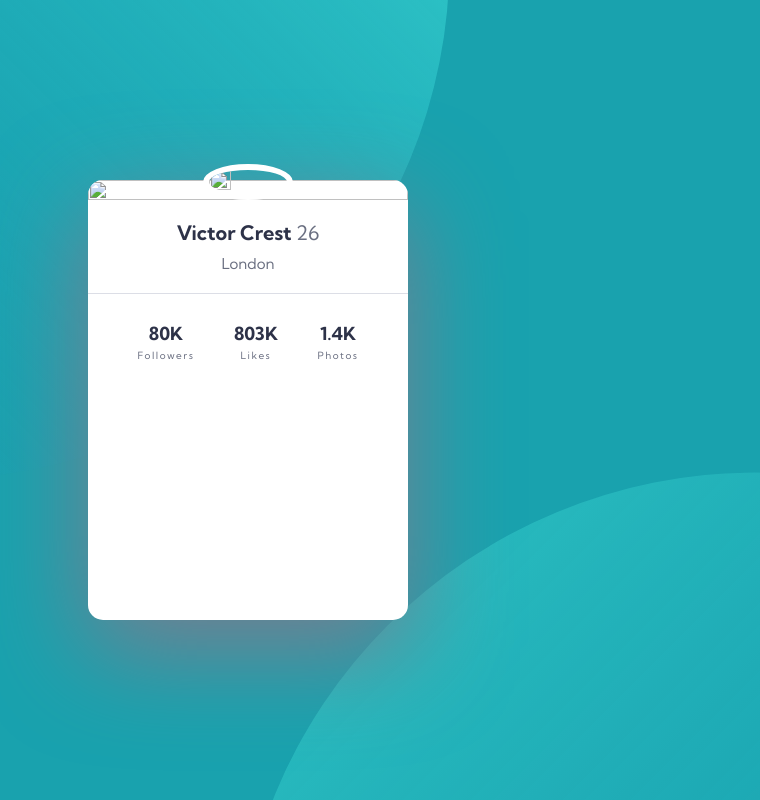
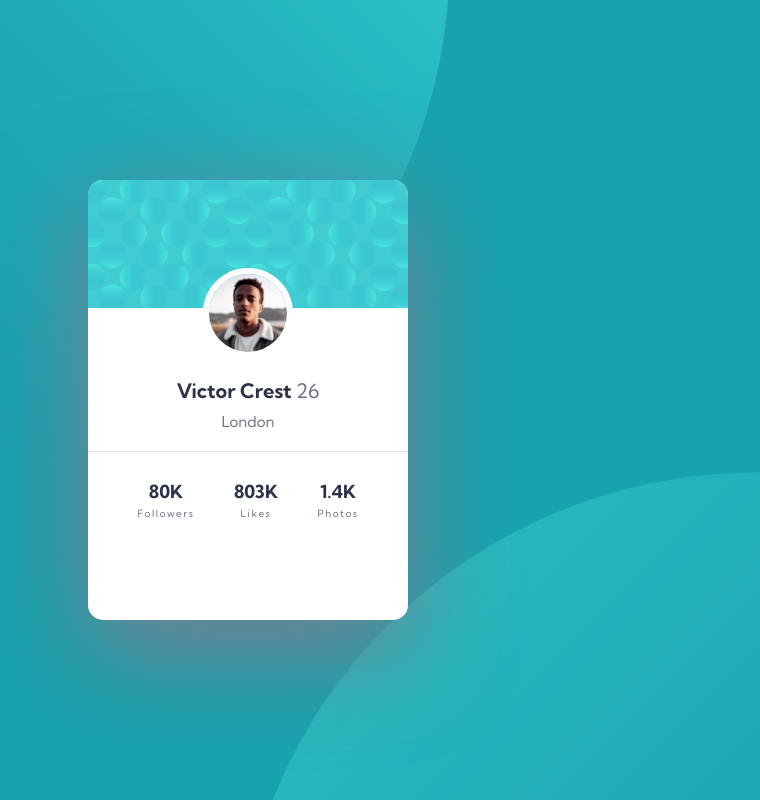
Before and after one commit to iindty/Profile-card-component, a plain HTML site: page index.html in a window 1280 px wide. Shown: the whole page, without its empty margins (392-1152 px from the left). Drawn offline with Linux system fonts and the light colour scheme; the site is published under a folder, as on GitHub Pages, so addresses that start at the root find nothing.

Commit message:
Update index.html

```diff
--- a/index.html
+++ b/index.html
@@ -15,10 +15,10 @@
 <body>
   <div class="container">
     <div class="header">
-      <img class="head" src="/assets/images/bg-pattern-card.svg" alt="">
+      <img class="head" src="./assets/images/bg-pattern-card.svg" alt="">
     </div>
     <div class="profile">
-      <img class="prof" src="/assets/images/image-victor.jpg" alt="">
+      <img class="prof" src="./assets/images/image-victor.jpg" alt="">
     </div>
     <div class="profile-info">
       <div class="name">
```
